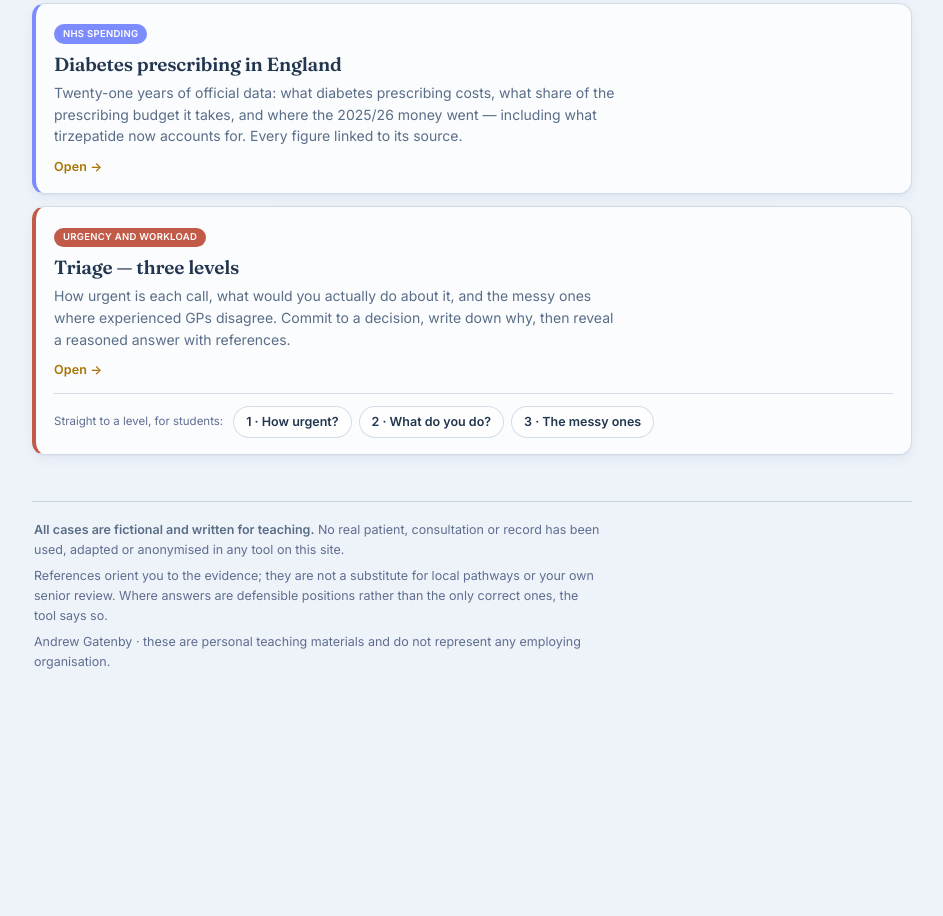
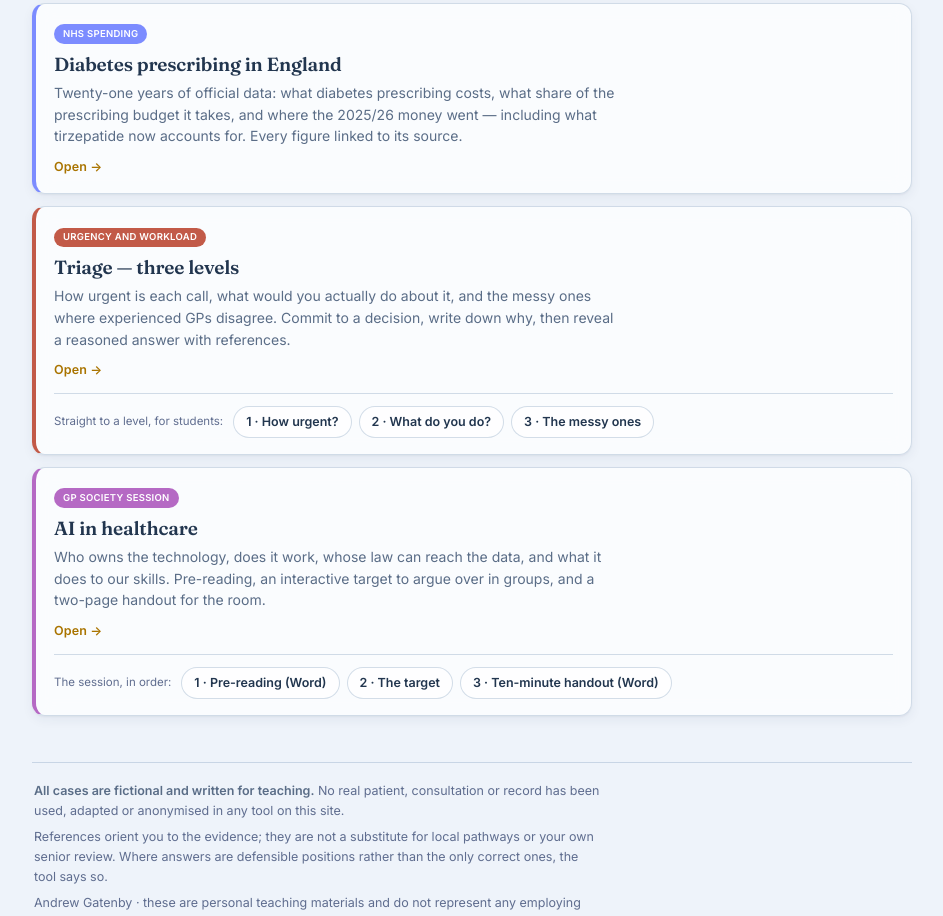
Before and after one commit to agatenby1/agatenby1.github.io, a plain HTML site: page index.html in a window 1280 px wide. Shown: the part 421-1337 px from the top of the page, without its empty margins (168-1111 px from the left). Before the commit the page ends 1139 px from the top, so only its background shows below. Drawn offline with Linux system fonts and the light colour scheme.

Commit message:
Landing page: add GP Society AI in healthcare card

```diff
--- a/index.html
+++ b/index.html
@@ -148,6 +148,23 @@ footer b{color:var(--dim);font-weight:600}
     </div>
   </div>
 
+  <div class="card" style="--ac:#b569c4">
+    <a class="stretch" href="/gpsoc-ai/">
+      <span class="chip">GP Society session</span>
+      <p class="ct">AI in healthcare</p>
+      <p class="cs">Who owns the technology, does it work, whose law can reach the data, and what it
+      does to our skills. Pre-reading, an interactive target to argue over in groups, and a
+      two-page handout for the room.</p>
+      <span class="go">Open &rarr;</span>
+    </a>
+    <div class="levels">
+      <span class="lab">The session, in order:</span>
+      <a class="lvl" href="/gpsoc-ai/1-pre-reading.docx">1 &middot; Pre-reading (Word)</a>
+      <a class="lvl" href="/gpsoc-ai/target.html">2 &middot; The target</a>
+      <a class="lvl" href="/gpsoc-ai/3-handout.docx">3 &middot; Ten-minute handout (Word)</a>
+    </div>
+  </div>
+
 </div>
 
 <footer>
```
